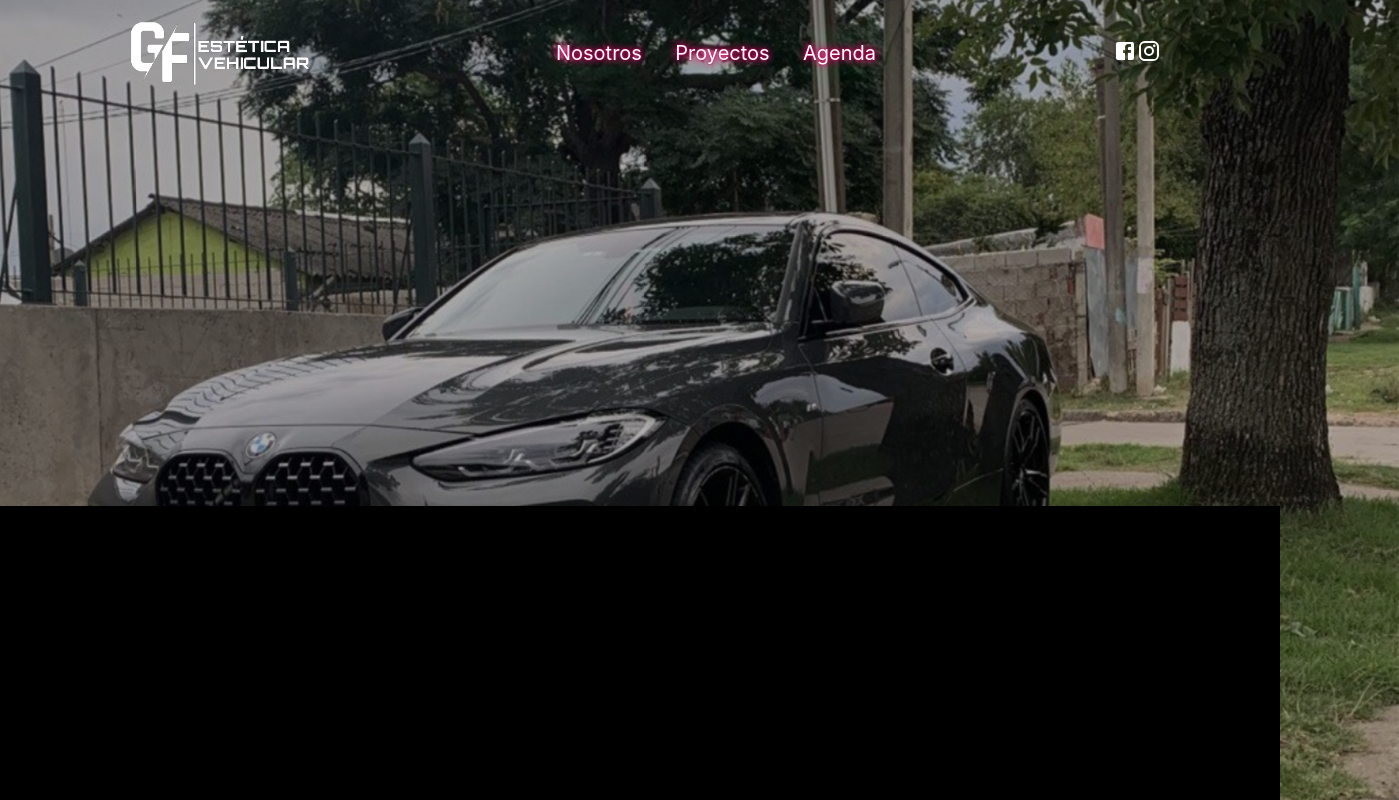
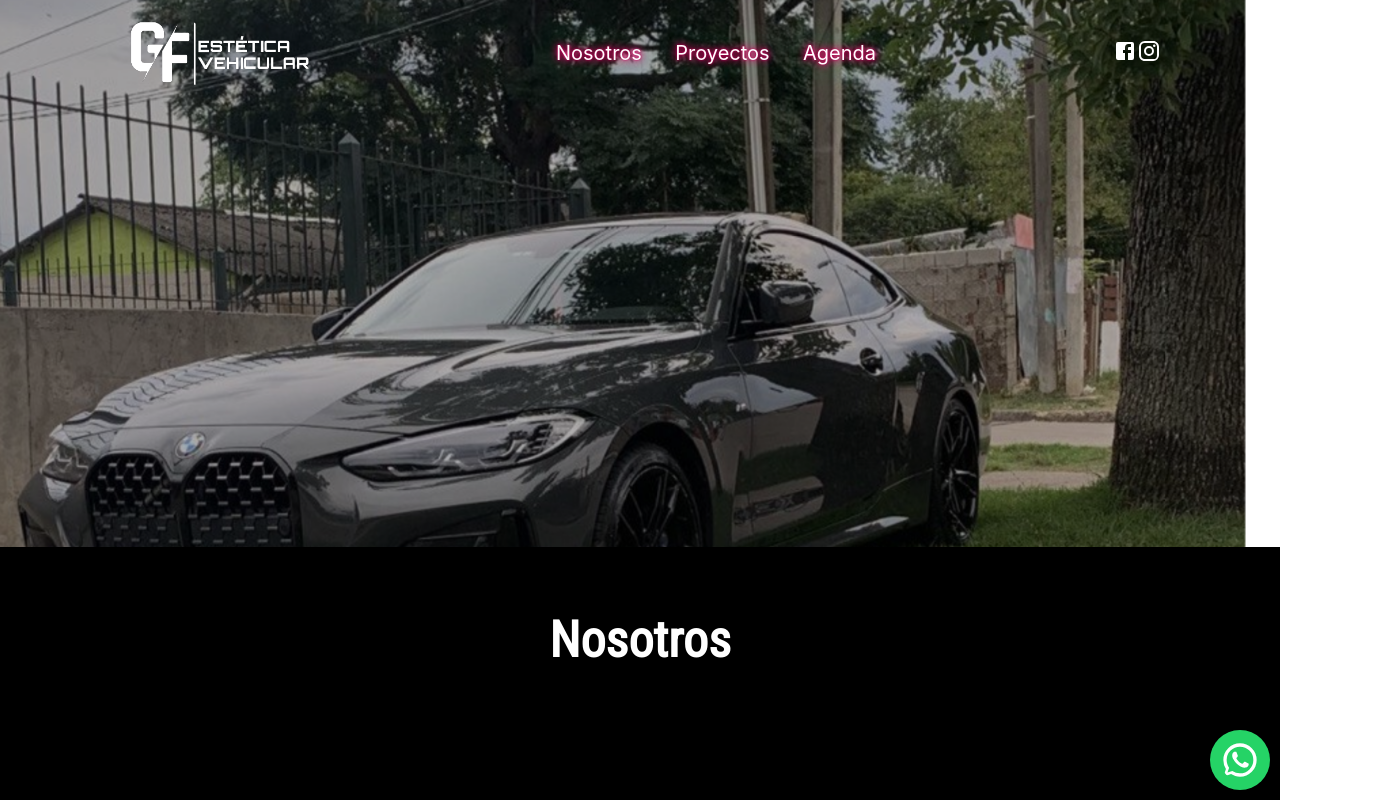
Before and after one commit to germanalvarez15/gf-estetica-vehicular, a React (Create React App) app: page / in a window 1280 px wide. Shown: the top 800 px of the page, 1399 px wide, since content can reach past the window. Built offline with nearby package versions, Linux system fonts and the light colour scheme.

Commit message:
add whatsapp icon and some other fixes

```diff
--- a/src/App.tsx
+++ b/src/App.tsx
@@ -2,14 +2,17 @@ import Navbar from './components/navbar/Navbar';
 import React from 'react';
 import './styles/components/app.scss';
 import Nosotros from './components/nosotros/Nosotros';
-
+import WhatsAppIcon from '@mui/icons-material/WhatsApp';
 function App() {
   return (
     <div className='app'>
       <div className='img-background kenburns-top'></div>
       <Navbar/>
       <div className='space-between'></div>
-          <Nosotros/>
+      <Nosotros/>
+      <a href="http://wa.me/+59895057621" target="_blank" rel="noreferrer">
+        <WhatsAppIcon sx={{ color: 'white', backgroundColor: '#25D366', fontSize: 40, position: 'fixed', bottom: '10px', right: '10px',borderRadius: '30px', padding: '10px' }}/>
+      </a>
     </div>
   );
 }
--- a/src/components/navbar/Navbar.tsx
+++ b/src/components/navbar/Navbar.tsx
@@ -1,7 +1,7 @@
+import React, { useState } from 'react';
 import "@fontsource/roboto-condensed";
 import FacebookIcon from '@mui/icons-material/Facebook';
 import InstagramIcon from '@mui/icons-material/Instagram';
-import React, { useState } from 'react';
 import '../../styles/components/navbar.scss';
 const logoImg = require('../../assets/logoWhite.png');
 
--- a/src/components/nosotros/Nosotros.tsx
+++ b/src/components/nosotros/Nosotros.tsx
@@ -1,10 +1,11 @@
 import React from 'react';
+import "@fontsource/roboto-condensed";
 import '../../styles/components/nosotros.scss';
 
 const Nosotros = () => {
     return (
         <section id="nosotros" >
-            Nosotros
+            <h2>Nosotros</h2>
         </section>
     )
 }
--- a/src/styles/components/app.scss
+++ b/src/styles/components/app.scss
@@ -1,10 +1,10 @@
 @import '../shared/variables.scss';
 
 body{
-    width: 100vw;
     overflow-x: hidden;
 }
 .img-background{
+    width: 89%;
     overflow: hidden;
     position: absolute;
     left: 0;
--- a/src/styles/components/nosotros.scss
+++ b/src/styles/components/nosotros.scss
@@ -1,4 +1,13 @@
+@import '../shared/variables.scss';
+
 section{
     background-color: black;
     height: 80vh; //to remove
+    h2{
+        color: white;
+        font-family: "Roboto Condensed", sans-serif;
+        text-align: center;
+        font-size: 50px;
+        padding-top: 5%;
+    }
 }
```
